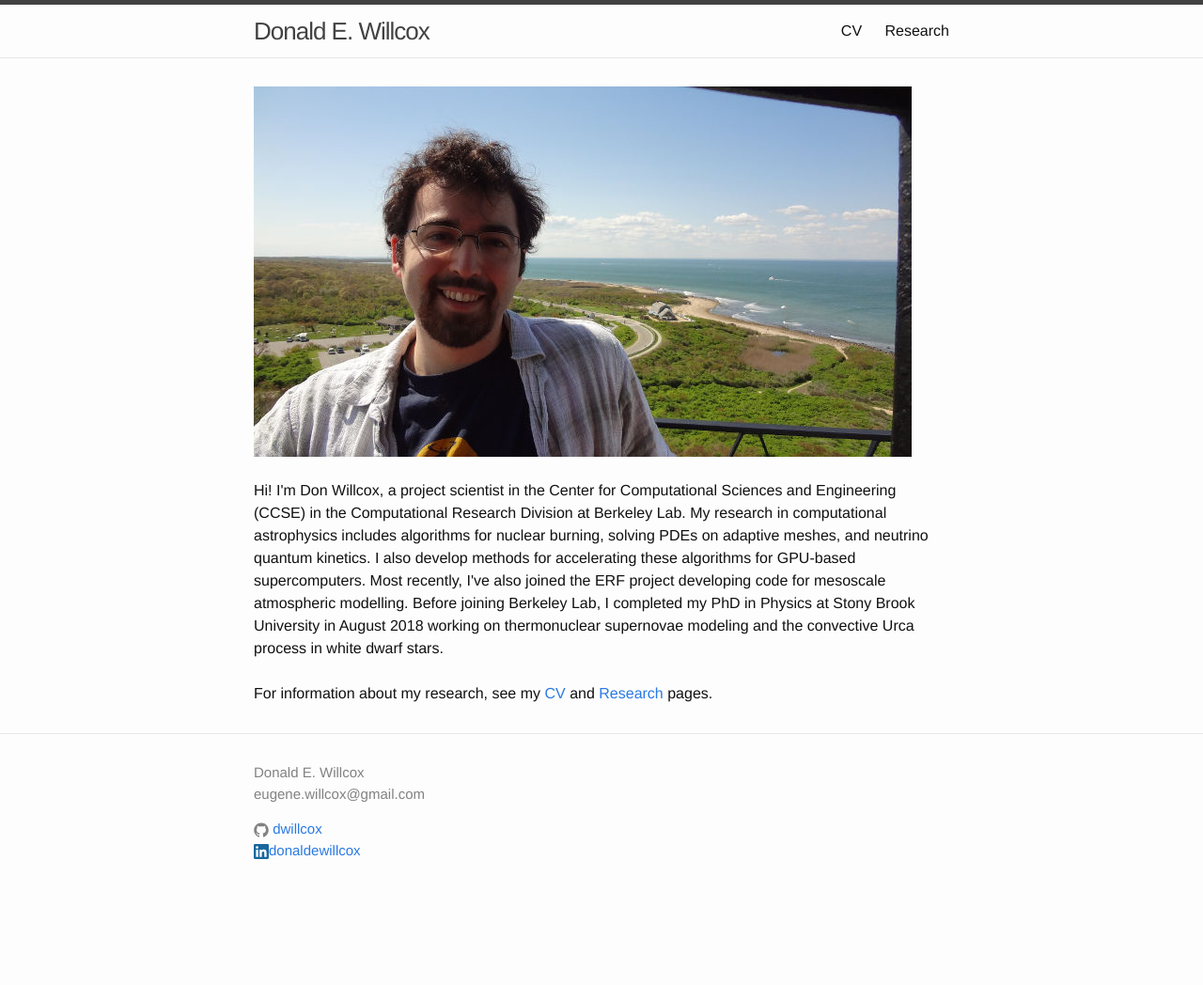
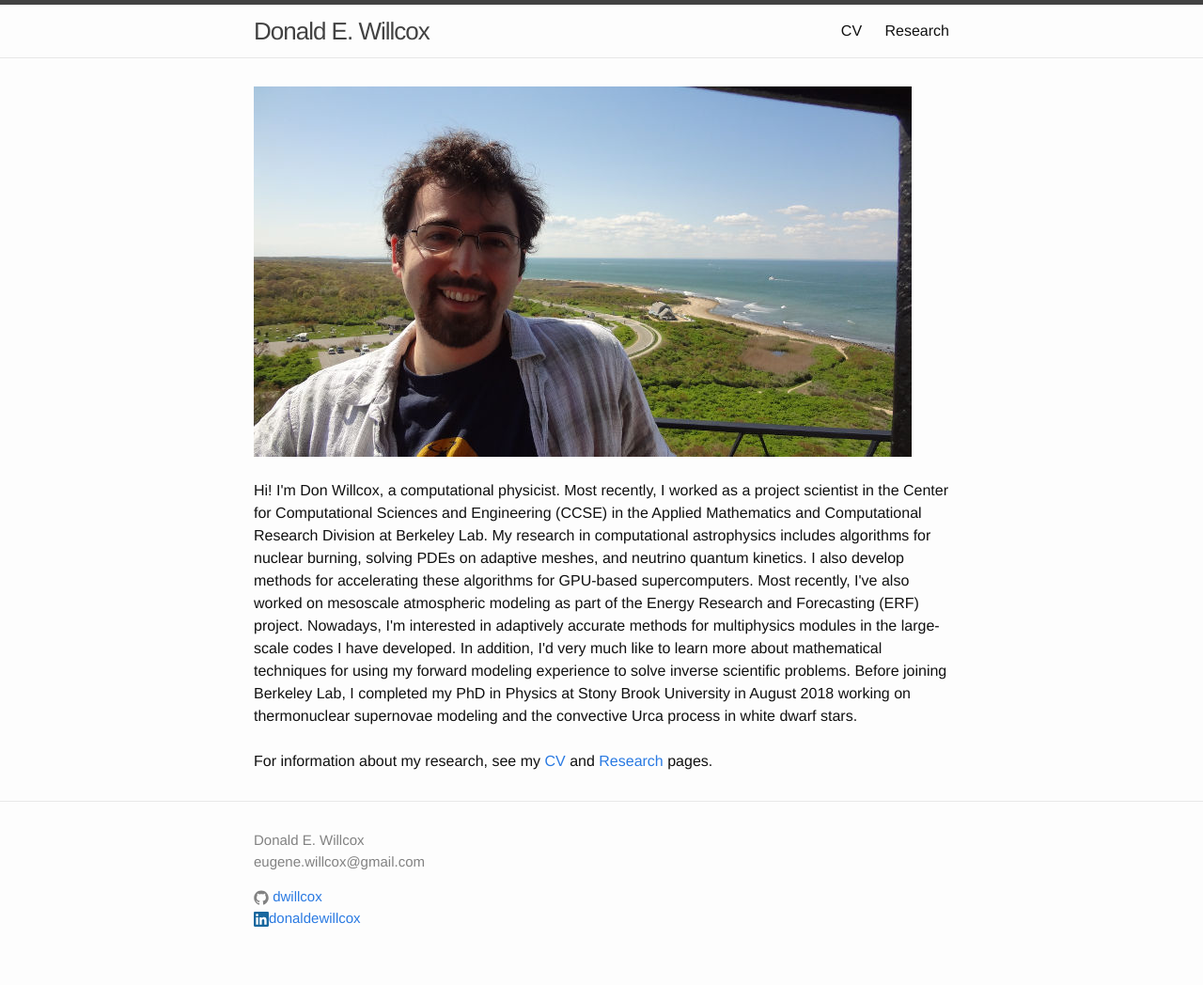
Before and after one commit to dwillcox/dwillcox.github.io, a Jekyll site: the page built from index.html, in a window 1280 px wide. Shown: the whole page at 94% size. Built offline with Jekyll 4.4.1, drawn with Linux system fonts in a browser that asks for light colours; before the commit the page ends 976 px from its top, so only the background shows below that.

Commit message:
Update main page

```diff
--- a/index.html
+++ b/index.html
@@ -9,15 +9,22 @@ layout: default
   </section>
   <br>
   <section>
-Hi! I'm Don Willcox, a project scientist in the Center for Computational
-Sciences and Engineering (CCSE) in the Computational Research Division at
+
+Hi! I'm Don Willcox, a computational physicist. Most recently, I worked as a
+project scientist in the Center for Computational Sciences and Engineering
+(CCSE) in the Applied Mathematics and Computational Research Division at
 Berkeley Lab.
 
 My research in computational astrophysics includes algorithms for nuclear
 burning, solving PDEs on adaptive meshes, and neutrino quantum kinetics. I also
 develop methods for accelerating these algorithms for GPU-based supercomputers.
-Most recently, I've also joined the ERF project developing code for mesoscale
-atmospheric modelling.
+Most recently, I've also worked on mesoscale atmospheric modeling as part of
+the Energy Research and Forecasting (ERF) project.
+
+Nowadays, I'm interested in adaptively accurate methods for multiphysics
+modules in the large-scale codes I have developed. In addition, I'd very much
+like to learn more about mathematical techniques for using my forward modeling
+experience to solve inverse scientific problems.
 
 Before joining Berkeley Lab, I completed my PhD in
 Physics at Stony Brook University in August 2018 working on thermonuclear
```
